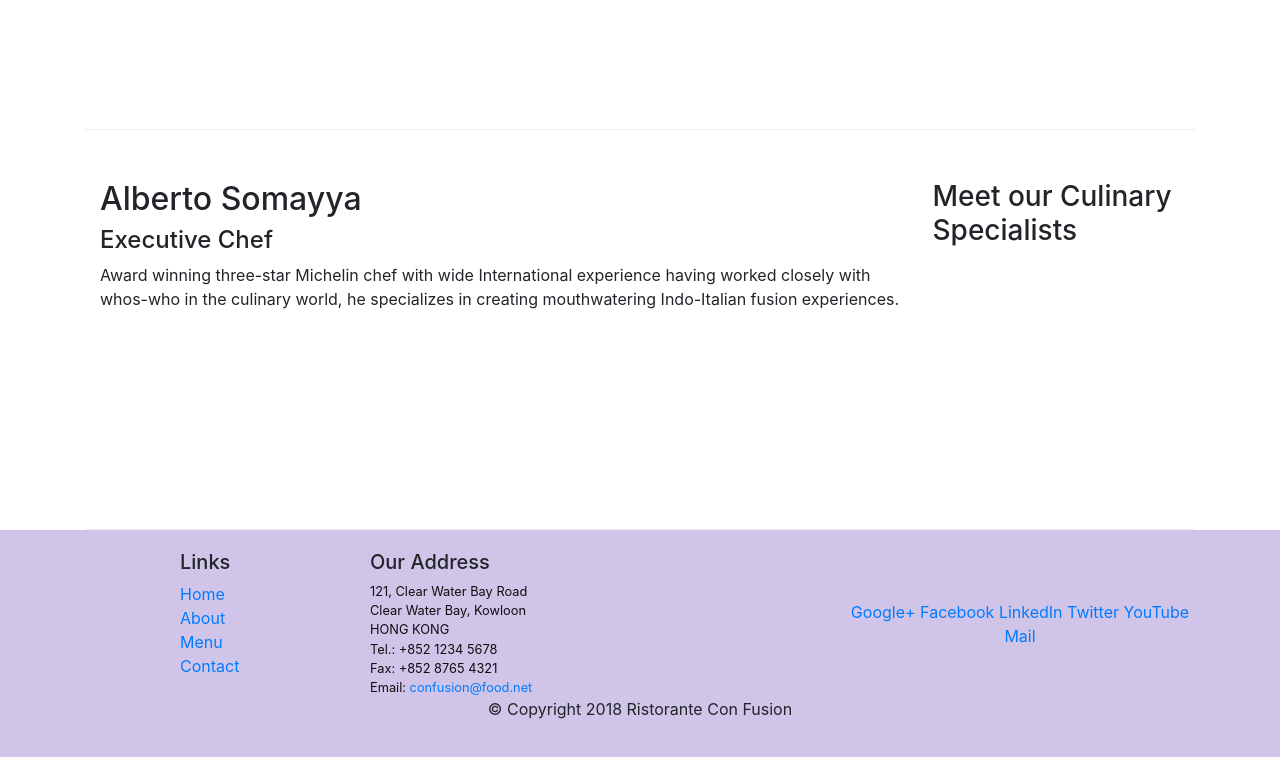
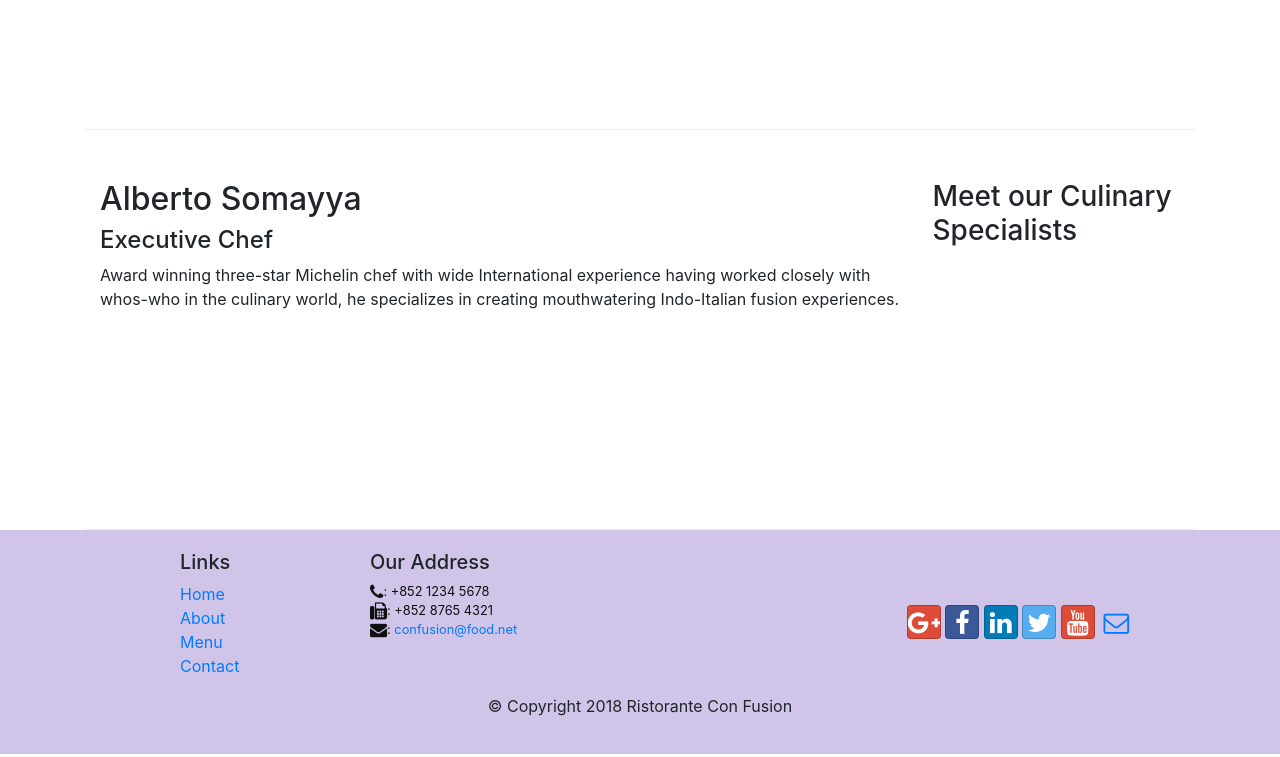
Before and after one commit to aanchal1308/Bootstrap-Assignment, a website: page index.html in a window 1280 px wide. Shown: the part 1004-1761 px from the top of the page. Drawn offline with nearby package versions, Linux system fonts and the light colour scheme.

Commit message:
Icon-fonts

```diff
--- a/index.html
+++ b/index.html
@@ -10,6 +10,8 @@
      <!-- Bootstrap CSS -->
      <link rel="stylesheet" href="node_modules/bootstrap/dist/css/bootstrap.min.css">
      <link rel="stylesheet" href="css/styles.css">
+     <link rel="stylesheet" href="node_modules/font-awesome/css/font-awesome.min.css">
+     <link rel="stylesheet" href="node_modules/bootstrap-social/bootstrap-social.css">
 
     <title>Ristorante Con Fusion</title>
 </head>
@@ -23,10 +25,10 @@
            <a class="navbar-brand" href="#">Ristorante Con Fusion</a>
            <div class="collapse navbar-collapse" id="Navbar">
                 <ul class="navbar-nav mr-auto">
-                    <li class="nav-item active"><a class="nav-link" href="#">Home</a></li>
-                    <li class="nav-item"><a class="nav-link" href="./aboutus.html">About</a></li>
-                    <li class="nav-item"><a class="nav-link" href="#">Menu</a></li>
-                    <li class="nav-item"><a class="nav-link" href="#">Contact</a></li>
+                    <li class="nav-item active"><a class="nav-link" href="#"><span class="fa fa-home fa-lg"></span> Home</a></li>
+                    <li class="nav-item"><a class="nav-link" href="./aboutus.html"><span class="fa fa-info fa-lg"></span> About</a></li>
+                    <li class="nav-item"><a class="nav-link" href="#"><span class="fa fa-list fa-lg"></span> Menu</a></li>
+                    <li class="nav-item"><a class="nav-link" href="#"><span class="fa fa-address-card fa-lg"></span> Contact</a></li>
                 </ul>
             </div>
         </div>
@@ -93,22 +95,20 @@
                 <div class="col-7 col-sm-5">
                     <h5>Our Address</h5>
                     <address>
-		              121, Clear Water Bay Road<br>
-		              Clear Water Bay, Kowloon<br>
-		              HONG KONG<br>
-		              Tel.: +852 1234 5678<br>
-		              Fax: +852 8765 4321<br>
-		              Email: <a href="mailto:confusion@food.net">confusion@food.net</a>
+                        <i class="fa fa-phone fa-lg"></i>: +852 1234 5678<br>
+                        <i class="fa fa-fax fa-lg"></i>: +852 8765 4321<br>
+                        <i class="fa fa-envelope fa-lg"></i>:
+                        <a href="mailto:confusion@food.net">confusion@food.net</a>
 		           </address>
                 </div>
                 <div class="col-12 col-sm-4 align-self-center">
                     <div class="text-center">
-                        <a href="http://google.com/+">Google+</a>
-                        <a href="http://www.facebook.com/profile.php?id=">Facebook</a>
-                        <a href="http://www.linkedin.com/in/">LinkedIn</a>
-                        <a href="http://twitter.com/">Twitter</a>
-                        <a href="http://youtube.com/">YouTube</a>
-                        <a href="mailto:">Mail</a>
+                        <a class="btn btn-social-icon btn-google" href="http://google.com/+"><i class="fa fa-google-plus"></i></a>
+                        <a class="btn btn-social-icon btn-facebook" href="http://www.facebook.com/profile.php?id="><i class="fa fa-facebook"></i></a>
+                        <a class="btn btn-social-icon btn-linkedin" href="http://www.linkedin.com/in/"><i class="fa fa-linkedin"></i></a>
+                        <a class="btn btn-social-icon btn-twitter" href="http://twitter.com/"><i class="fa fa-twitter"></i></a>
+                        <a class="btn btn-social-icon btn-google" href="http://youtube.com/"><i class="fa fa-youtube"></i></a>
+                        <a class="btn btn-social-icon" href="mailto:"><i class="fa fa-envelope-o"></i></a>
                     </div>
                 </div>
            </div>
--- a/package.json
+++ b/package.json
@@ -15,6 +15,8 @@
   },
   "dependencies": {
     "bootstrap": "^4.0.0",
+    "bootstrap-social": "^5.1.1",
+    "font-awesome": "^4.7.0",
     "jquery": "^3.3.1",
     "popper.js": "^1.12.9"
   }
```
Also changed, not shown: aboutus.html (+16 -16 lines), 1 other file.
